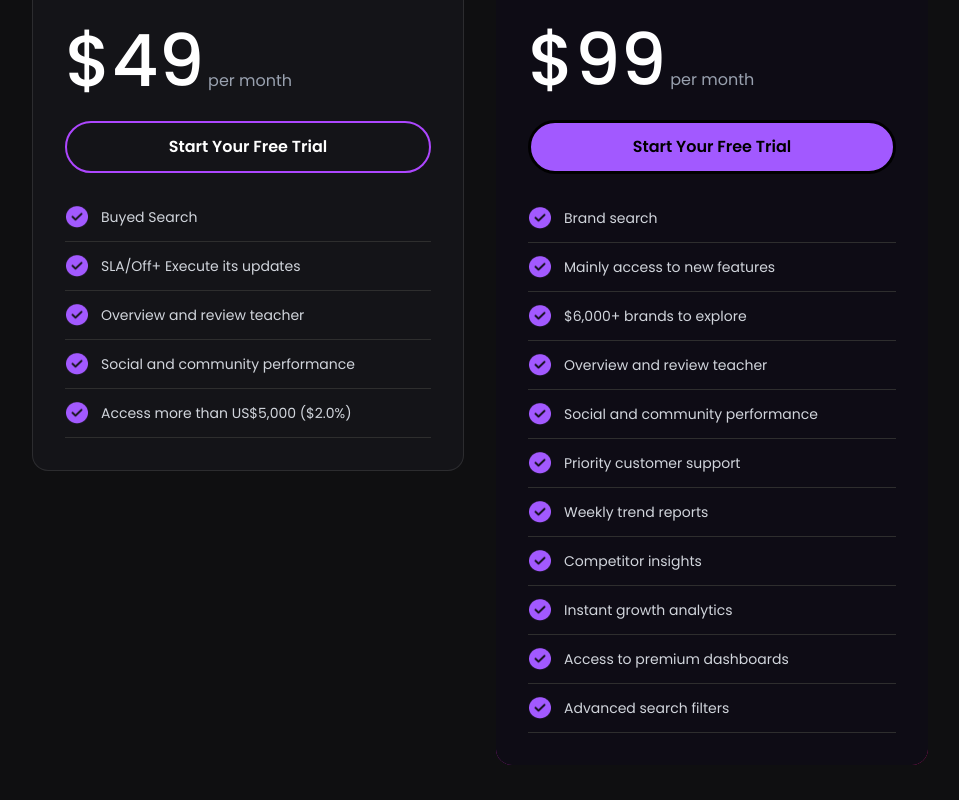
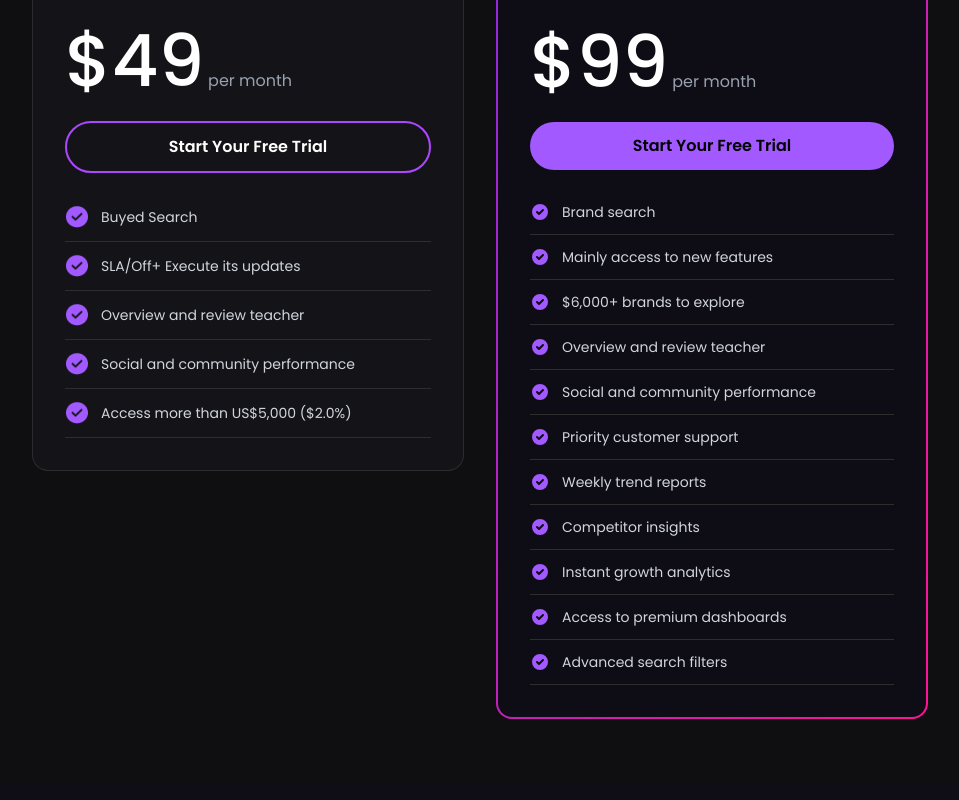
Before and after one commit to nabiy3v/trendrocket, a React (Vite) app: page / in a window 1280 px wide. Shown: the part 2800-3600 px from the top of the page, without its empty margins (160-1119 px from the left). Built offline with nearby package versions, Linux system fonts and the light colour scheme.

Commit message:
fixed card border

```diff
--- a/src/sections/pricing.tsx
+++ b/src/sections/pricing.tsx
@@ -75,8 +75,6 @@ export default function Pricing() {
       alert("Serverga ulanishda xatolik!");
     }
   };
-
-  // Real-time validation (input change paytida)
   const handleInputChange = (e: React.ChangeEvent<HTMLInputElement>) => {
     const { name, value } = e.target;
 
@@ -153,15 +151,11 @@ export default function Pricing() {
               </ul>
             </div>
 
-            <div className="bg-[#0E0C15] rounded-2xl p-8 transition relative">
-              <div
-                className="absolute inset-0 rounded-2xl  pointer-events-none"
+            <div className="bg-[#0E0C15] rounded-2xl p-8 transition relative border-2 border-transparent"
      style={{
-                  background: "linear-gradient(to bottom right, #8A2BE2, #FF1493)",
-                }}
-              >
-                <div className="w-full h-full bg-[#0E0C15] rounded-2xl"></div>
-              </div>
+       background: `linear-gradient(#0E0C15, #0E0C15) padding-box,
+                    linear-gradient(to bottom right, #8A2BE2, #FF1493) border-box`
+     }}>
 
   <div className="relative z-10">
     <div className="mb-6">
@@ -180,58 +174,79 @@ export default function Pricing() {
 
     <button
       onClick={openModal}
-                  className="w-full cursor-pointer bg-[#A259FF] text-black font-semibold border-3 py-3 px-6 rounded-full transition duration-200 mb-8 hover:bg-[#8A2BE2]"
+      className="w-full cursor-pointer bg-[#A259FF] text-black font-semibold py-3 px-6 rounded-full transition duration-200 mb-8 hover:bg-[#8A2BE2] hover:text-white"
     >
       Start Your Free Trial
     </button>
 
     <ul className="space-y-3">
       <li className="flex items-center gap-3 border-b-[0.5px] pb-3 border-[#2E2E2E] text-sm text-gray-300">
-    <img src="/assets/check-circle.svg" alt="" />
+        <svg className="w-5 h-5 text-[#A259FF]" fill="currentColor" viewBox="0 0 20 20">
+          <path fillRule="evenodd" d="M10 18a8 8 0 100-16 8 8 0 000 16zm3.707-9.293a1 1 0 00-1.414-1.414L9 10.586 7.707 9.293a1 1 0 00-1.414 1.414l2 2a1 1 0 001.414 0l4-4z" clipRule="evenodd" />
+        </svg>
         Brand search
       </li>
       <li className="flex items-center gap-3 border-b-[0.5px] pb-3 border-[#2E2E2E] text-sm text-gray-300">
-    <img src="/assets/check-circle.svg" alt="" />
+        <svg className="w-5 h-5 text-[#A259FF]" fill="currentColor" viewBox="0 0 20 20">
+          <path fillRule="evenodd" d="M10 18a8 8 0 100-16 8 8 0 000 16zm3.707-9.293a1 1 0 00-1.414-1.414L9 10.586 7.707 9.293a1 1 0 00-1.414 1.414l2 2a1 1 0 001.414 0l4-4z" clipRule="evenodd" />
+        </svg>
         Mainly access to new features
       </li>
       <li className="flex items-center gap-3 border-b-[0.5px] pb-3 border-[#2E2E2E] text-sm text-gray-300">
-    <img src="/assets/check-circle.svg" alt="" />
+        <svg className="w-5 h-5 text-[#A259FF]" fill="currentColor" viewBox="0 0 20 20">
+          <path fillRule="evenodd" d="M10 18a8 8 0 100-16 8 8 0 000 16zm3.707-9.293a1 1 0 00-1.414-1.414L9 10.586 7.707 9.293a1 1 0 00-1.414 1.414l2 2a1 1 0 001.414 0l4-4z" clipRule="evenodd" />
+        </svg>
         $6,000+ brands to explore
       </li>
       <li className="flex items-center gap-3 border-b-[0.5px] pb-3 border-[#2E2E2E] text-sm text-gray-300">
-    <img src="/assets/check-circle.svg" alt="" />
+        <svg className="w-5 h-5 text-[#A259FF]" fill="currentColor" viewBox="0 0 20 20">
+          <path fillRule="evenodd" d="M10 18a8 8 0 100-16 8 8 0 000 16zm3.707-9.293a1 1 0 00-1.414-1.414L9 10.586 7.707 9.293a1 1 0 00-1.414 1.414l2 2a1 1 0 001.414 0l4-4z" clipRule="evenodd" />
+        </svg>
         Overview and review teacher
       </li>
       <li className="flex items-center gap-3 border-b-[0.5px] pb-3 border-[#2E2E2E] text-sm text-gray-300">
-    <img src="/assets/check-circle.svg" alt="" />
+        <svg className="w-5 h-5 text-[#A259FF]" fill="currentColor" viewBox="0 0 20 20">
+          <path fillRule="evenodd" d="M10 18a8 8 0 100-16 8 8 0 000 16zm3.707-9.293a1 1 0 00-1.414-1.414L9 10.586 7.707 9.293a1 1 0 00-1.414 1.414l2 2a1 1 0 001.414 0l4-4z" clipRule="evenodd" />
+        </svg>
         Social and community performance
       </li>
       <li className="flex items-center gap-3 border-b-[0.5px] pb-3 border-[#2E2E2E] text-sm text-gray-300">
-    <img src="/assets/check-circle.svg" alt="" />
+        <svg className="w-5 h-5 text-[#A259FF]" fill="currentColor" viewBox="0 0 20 20">
+          <path fillRule="evenodd" d="M10 18a8 8 0 100-16 8 8 0 000 16zm3.707-9.293a1 1 0 00-1.414-1.414L9 10.586 7.707 9.293a1 1 0 00-1.414 1.414l2 2a1 1 0 001.414 0l4-4z" clipRule="evenodd" />
+        </svg>
         Priority customer support
       </li>
       <li className="flex items-center gap-3 border-b-[0.5px] pb-3 border-[#2E2E2E] text-sm text-gray-300">
-    <img src="/assets/check-circle.svg" alt="" />
+        <svg className="w-5 h-5 text-[#A259FF]" fill="currentColor" viewBox="0 0 20 20">
+          <path fillRule="evenodd" d="M10 18a8 8 0 100-16 8 8 0 000 16zm3.707-9.293a1 1 0 00-1.414-1.414L9 10.586 7.707 9.293a1 1 0 00-1.414 1.414l2 2a1 1 0 001.414 0l4-4z" clipRule="evenodd" />
+        </svg>
         Weekly trend reports
       </li>
       <li className="flex items-center gap-3 border-b-[0.5px] pb-3 border-[#2E2E2E] text-sm text-gray-300">
-    <img src="/assets/check-circle.svg" alt="" />
+        <svg className="w-5 h-5 text-[#A259FF]" fill="currentColor" viewBox="0 0 20 20">
+          <path fillRule="evenodd" d="M10 18a8 8 0 100-16 8 8 0 000 16zm3.707-9.293a1 1 0 00-1.414-1.414L9 10.586 7.707 9.293a1 1 0 00-1.414 1.414l2 2a1 1 0 001.414 0l4-4z" clipRule="evenodd" />
+        </svg>
         Competitor insights
       </li>
       <li className="flex items-center gap-3 border-b-[0.5px] pb-3 border-[#2E2E2E] text-sm text-gray-300">
-    <img src="/assets/check-circle.svg" alt="" />
+        <svg className="w-5 h-5 text-[#A259FF]" fill="currentColor" viewBox="0 0 20 20">
+          <path fillRule="evenodd" d="M10 18a8 8 0 100-16 8 8 0 000 16zm3.707-9.293a1 1 0 00-1.414-1.414L9 10.586 7.707 9.293a1 1 0 00-1.414 1.414l2 2a1 1 0 001.414 0l4-4z" clipRule="evenodd" />
+        </svg>
         Instant growth analytics
       </li>
       <li className="flex items-center gap-3 border-b-[0.5px] pb-3 border-[#2E2E2E] text-sm text-gray-300">
-    <img src="/assets/check-circle.svg" alt="" />
+        <svg className="w-5 h-5 text-[#A259FF]" fill="currentColor" viewBox="0 0 20 20">
+          <path fillRule="evenodd" d="M10 18a8 8 0 100-16 8 8 0 000 16zm3.707-9.293a1 1 0 00-1.414-1.414L9 10.586 7.707 9.293a1 1 0 00-1.414 1.414l2 2a1 1 0 001.414 0l4-4z" clipRule="evenodd" />
+        </svg>
         Access to premium dashboards
       </li>
       <li className="flex items-center gap-3 border-b-[0.5px] pb-3 border-[#2E2E2E] text-sm text-gray-300">
-    <img src="/assets/check-circle.svg" alt="" />
+        <svg className="w-5 h-5 text-[#A259FF]" fill="currentColor" viewBox="0 0 20 20">
+          <path fillRule="evenodd" d="M10 18a8 8 0 100-16 8 8 0 000 16zm3.707-9.293a1 1 0 00-1.414-1.414L9 10.586 7.707 9.293a1 1 0 00-1.414 1.414l2 2a1 1 0 001.414 0l4-4z" clipRule="evenodd" />
+        </svg>
         Advanced search filters
       </li>
     </ul>
-
   </div>
 </div>
           </div>
```
Also changed, not shown: 1 other file (tests, documents, lock files or other folders). Lines whose indentation alone changed are shown as unchanged.
